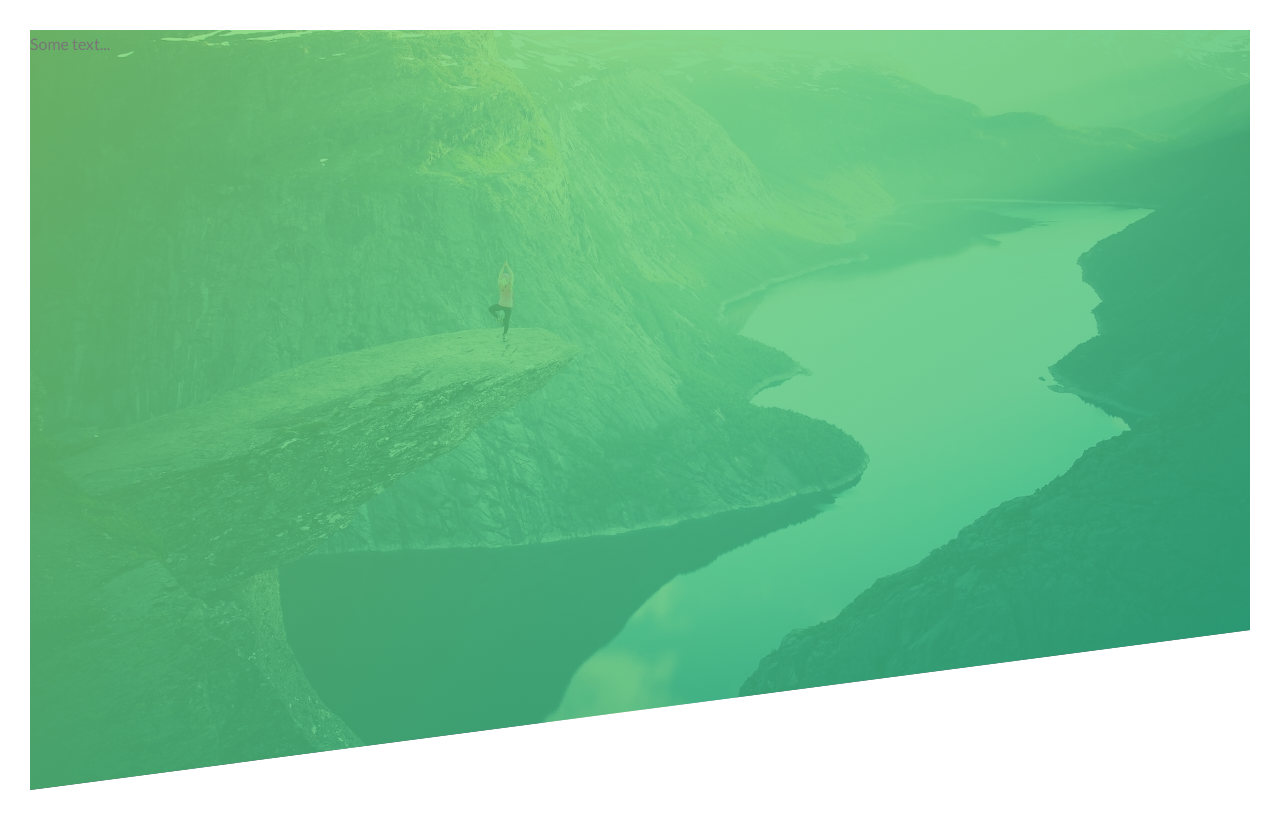
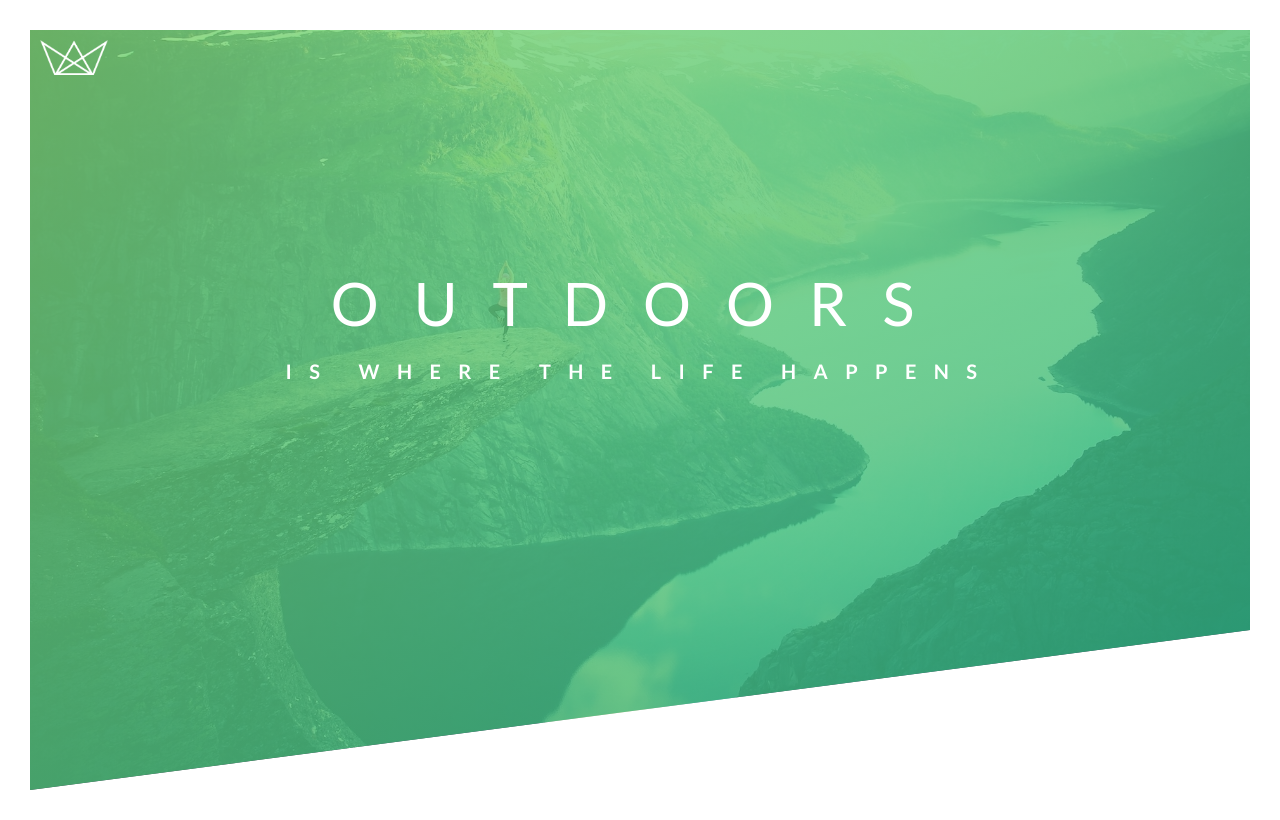
Before and after one commit to ivanshuma/advanced_css, a plain HTML site: page index.html in a window 1280 px wide. Drawn offline with Linux system fonts and the light colour scheme.

Commit message:
Before button

```diff
--- a/css/style.css
+++ b/css/style.css
@@ -5,7 +5,7 @@
 }
 
 body {
-    font-family: 'Lato', sans-serif;
+  font-family: "Lato", sans-serif;
   font-weight: 400;
   font-size: 16px;
   line-height: 1.7;
@@ -15,11 +15,91 @@ body {
 
 .header {
   height: 95vh;
-    background-image: linear-gradient(to right bottom,
+  background-image: linear-gradient(
+      to right bottom,
       rgba(126, 213, 111, 0.795),
-     rgba(40, 180, 133, 0.801)) ,
+      rgba(40, 180, 133, 0.801)
+    ),
     url(../img/hero.jpg);
   background-size: cover;
   background-position: top;
   clip-path: polygon(0 0, 100% 0, 100% 75vh, 0 100%);
 }
+
+.logo-box {
+  position: absolute;
+  top: 40px;
+  left: 40px;
+}
+
+.logo {
+  height: 35px;
+}
+
+.text-box {
+  position: absolute;
+  top: 40%;
+  left: 50%;
+  transform: translate(-50%, -50%);
+  text-align: center; /* added */
+}
+
+.heading-primary {
+  color: #fff;
+  text-transform: uppercase;
+  backface-visibility: hidden;
+}
+
+.heading-primary-main {
+  display: block;
+  font-size: 60px;
+  font-weight: 400;
+  letter-spacing: 35px;
+
+  animation-name: moveInLeft;
+  animation-duration: 3s;
+  animation-timing-function: ease-out;
+}
+
+.heading-primary-sub {
+  display: block;
+  font-size: 20px;
+  font-weight: 700;
+  letter-spacing: 17.4px;
+  width: max-content; /* added */
+  animation-name: moveInRight;
+  animation-duration: 3s;
+  animation-timing-function: ease-out;
+}
+
+@keyframes moveInLeft {
+    0% {
+        opacity: 0;
+        transform: translateX(-100px);
+    }
+
+    80% {
+      transform: translateX(10px);
+    }
+
+    100% {
+        opacity: 1;
+        transform: translateX(0px);
+    }
+}
+
+@keyframes moveInRight {
+  0% {
+      opacity: 0;
+      transform: translateX(100px);
+  }
+
+  80% {
+    transform: translateX(-10px);
+  }
+
+  100% {
+      opacity: 1;
+      transform: translateX(0px);
+  }
+}
--- a/index.html
+++ b/index.html
@@ -1,20 +1,31 @@
 <!DOCTYPE html>
 <html lang="en">
-<head>
-    <meta charset="UTF-8">
-    <meta name="viewport" content="width=device-width, initial-scale=1.0">
-    <meta http-equiv="X-UA-Compatible" content="ie=edge">
+  <head>
+    <meta charset="UTF-8" />
+    <meta name="viewport" content="width=device-width, initial-scale=1.0" />
+    <meta http-equiv="X-UA-Compatible" content="ie=edge" />
 
-    <link href="https://fonts.googleapis.com/css?family=Lato:100,300,400,700,900&display=swap" rel="stylesheet">
+    <link
+      href="https://fonts.googleapis.com/css?family=Lato:100,300,400,700,900&display=swap"
+      rel="stylesheet"
+    />
 
-    <link href="css/style.css" rel="stylesheet">
-    <link href="img/favicon.png" rel="shortcut icon" type="img/png">
+    <link href="css/style.css" rel="stylesheet" />
+    <link href="img/favicon.png" rel="shortcut icon" type="img/png" />
 
-    <title>Natours | Exciting  tours for adventurous people</title>
-</head>
-<body>
+    <title>Natours | Exciting tours for adventurous people</title>
+  </head>
+  <body>
     <header class="header">
-        Some text...
+      <div class="logo-box">
+        <img src="img/logo-white.png" alt="Logo" class="logo" />
+      </div>
+      <div class="text-box">
+        <h1 class="heading-primary">
+          <span class="heading-primary-main">Outdoors</span>
+          <span class="heading-primary-sub">is where the life happens</span>
+        </h1>
+      </div>
     </header>
-</body>
+  </body>
 </html>
```
Lines whose indentation alone changed are shown as unchanged.
